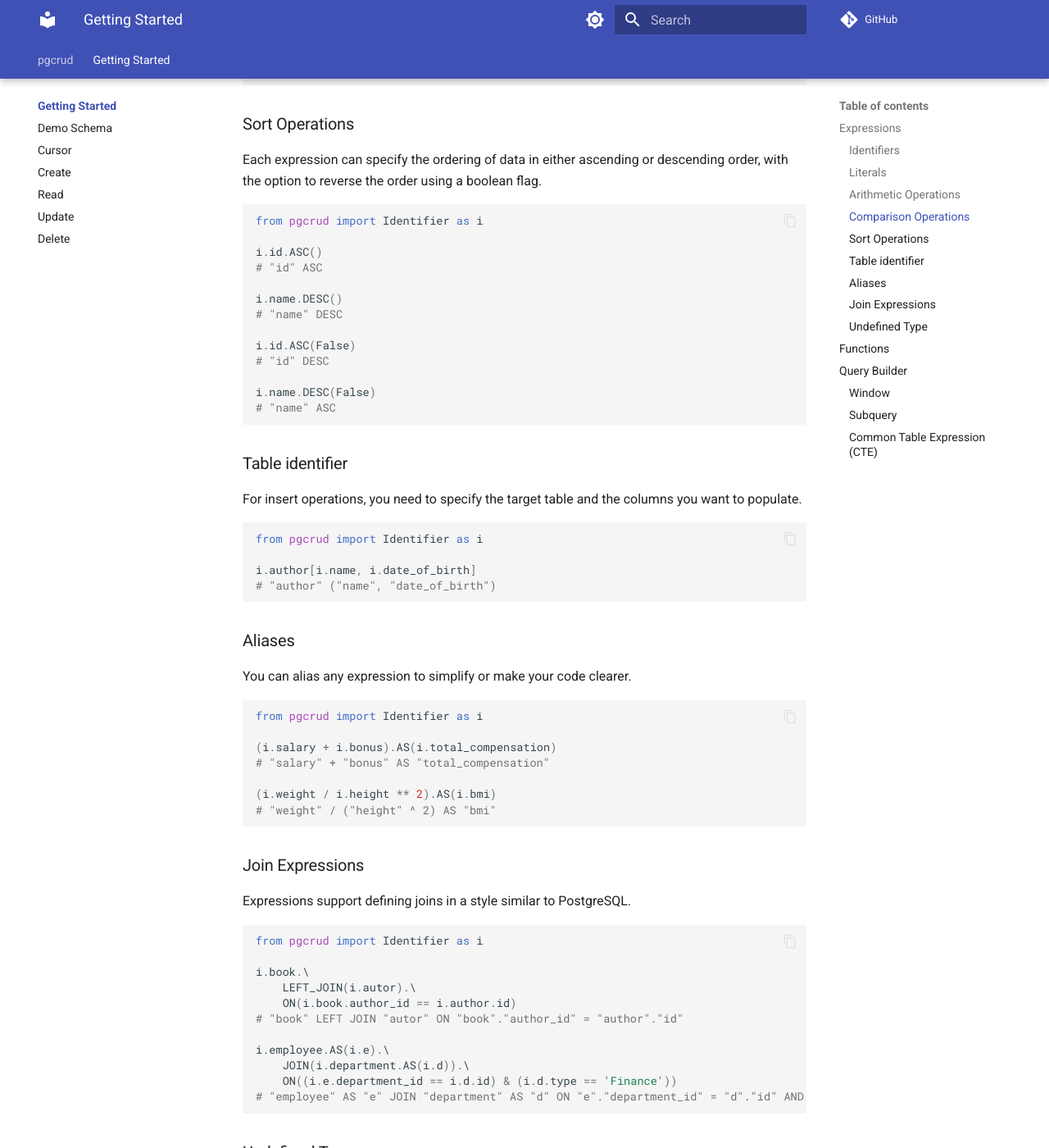
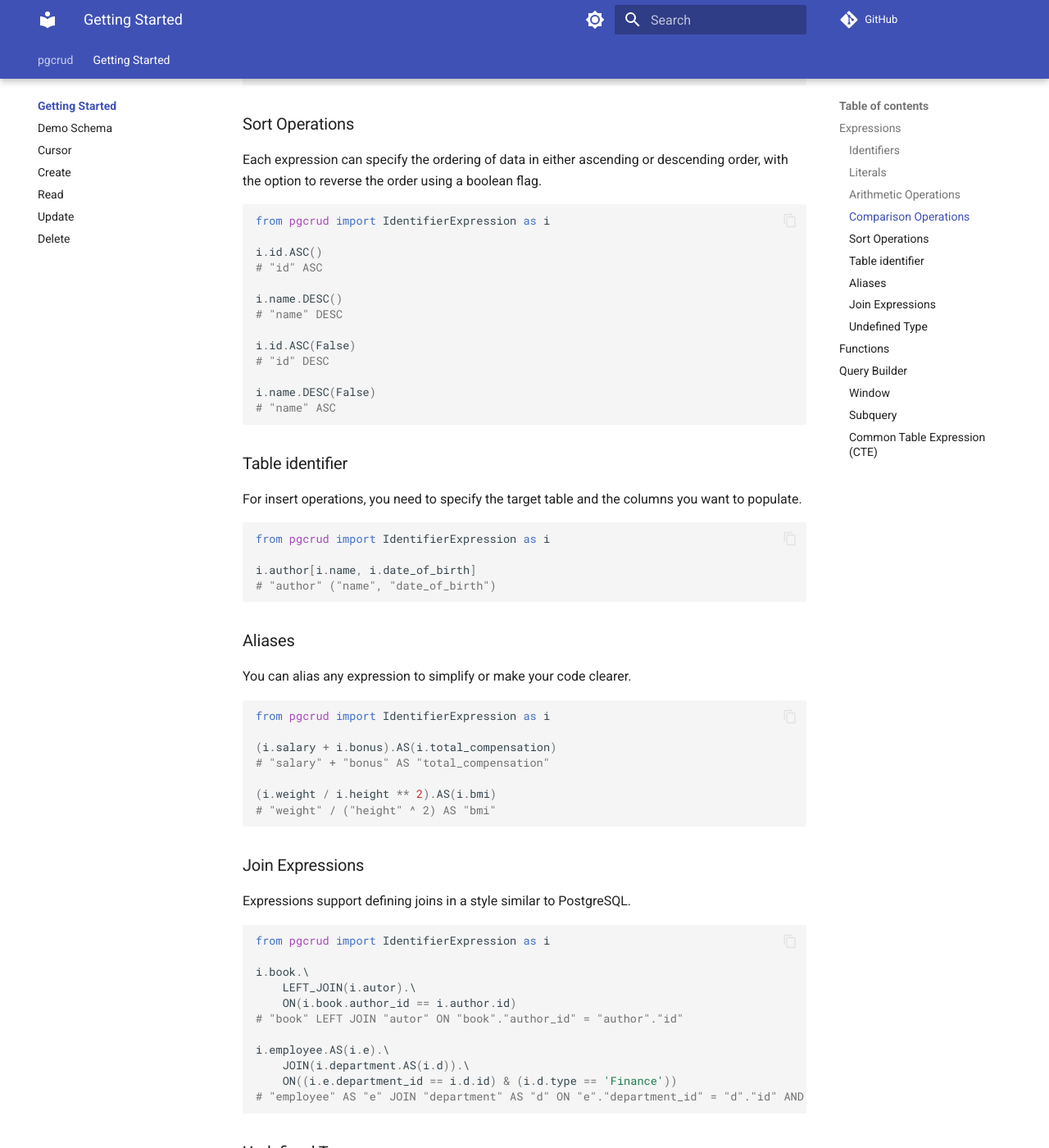
Before and after one commit to dakivara/pgcrud, an MkDocs documentation site: the page built from docs/getting-started/index.md, in a window 1280 px wide and 1400 px high, scrolled down 1963 px. Shown: the whole window at 82% size. Built offline with MkDocs 1.6.1 and Material for MkDocs 9.7.7, drawn with Linux system fonts in a browser that asks for light colours; comment, search, counter and statistics services are not loaded; some of the changed text lies outside the part shown.

Commit message:
update docs

````diff
--- a/docs/getting-started/index.md
+++ b/docs/getting-started/index.md
@@ -22,7 +22,7 @@ again an identifier[^1].
 [^1]: Except for keywords, like `JOIN`, `OVER` or `AS`, which a pre-defined methods of an expression.
 
 ```python
-from pgcrud import Identifier as i
+from pgcrud import IdentifierExpression as i
 
 i.author
 # "author"
@@ -62,7 +62,7 @@ Expressions fully support arithmetic operations with each other and with built-i
 
 
 ```python
-from pgcrud import Identifier as i
+from pgcrud import IdentifierExpression as i
 
 i.salary + i.bonus
 # "salary" + "bonus"
@@ -80,7 +80,7 @@ Expressions fully support comparison operations with each other and with built-i
 chain them logically using the `&` and `|` operators.
 
 ```python
-from pgcrud import Identifier as i
+from pgcrud import IdentifierExpression as i
 
 i.author.id == 1
 # "author"."id" = 1
@@ -100,7 +100,7 @@ i.id.IN(1, 2, 3)
 Each expression can specify the ordering of data in either ascending or descending order, with the option to reverse the order using a boolean flag.
 
 ```python
-from pgcrud import Identifier as i
+from pgcrud import IdentifierExpression as i
 
 i.id.ASC()
 # "id" ASC
@@ -121,7 +121,7 @@ i.name.DESC(False)
 For insert operations, you need to specify the target table and the columns you want to populate.
 
 ```python
-from pgcrud import Identifier as i
+from pgcrud import IdentifierExpression as i
 
 i.author[i.name, i.date_of_birth]
 # "author" ("name", "date_of_birth")
@@ -133,7 +133,7 @@ i.author[i.name, i.date_of_birth]
 You can alias any expression to simplify or make your code clearer.
 
 ```python
-from pgcrud import Identifier as i
+from pgcrud import IdentifierExpression as i
 
 (i.salary + i.bonus).AS(i.total_compensation)
 # "salary" + "bonus" AS "total_compensation"
@@ -147,7 +147,7 @@ from pgcrud import Identifier as i
 Expressions support defining joins in a style similar to PostgreSQL.
 
 ```python
-from pgcrud import Identifier as i
+from pgcrud import IdentifierExpression as i
 
 i.book.\
     LEFT_JOIN(i.autor).\
@@ -167,7 +167,7 @@ feature is particularly useful for handling optional parameters.
 
 ```python
 import pgcrud as pg
-from pgcrud import Identifier as i
+from pgcrud import IdentifierExpression as i
 
 (i.id == 1) & (i.name == pg.UNDEFINED)
 # "id" = 1
@@ -182,7 +182,7 @@ i.id.ASC(pg.UNDEFINED)
 The Function Bearer encapsulates all PostgreSQL functions, which can be used to transform or aggregate database objects.
 
 ```python
-from pgcrud import functions as f, Identifier as i
+from pgcrud import functions as f, IdentifierExpression as i
 
 f.avg(i.salary)
 # avg("salary")
@@ -206,7 +206,7 @@ You can define windows or use the `OVER` clause.
 
 ```python
 import pgcrud as pg
-from pgcrud import functions as f, Identifier as i, QueryBuilder as q
+from pgcrud import functions as f, IdentifierExpression as i, QueryBuilder as q
 
 i.w.AS(
     q.PARTITION_BY(i.product_id).
@@ -224,7 +224,7 @@ i.w.AS(
 You can use subqueries in filter expressions or join expressions.
 
 ```python
-from pgcrud import functions as f, Identifier as i, QueryBuilder as q
+from pgcrud import functions as f, IdentifierExpression as i, QueryBuilder as q
 
 i.id.IN(
     q.SELECT(i.department_id).
@@ -249,7 +249,7 @@ pgcrud provides pre-defined functions for most relevant CRUD operations but does
 such scenarios, you can use the Query Builder to construct your query.
 
 ```python
-from pgcrud import functions as f, Identifier as i, QueryBuilder as q
+from pgcrud import functions as f, IdentifierExpression as i, QueryBuilder as q
 
 q.WITH(
     i.stats.AS(
````
Also changed, not shown: other parts of docs/getting-started/index.md (+4 -4 lines), docs/getting-started/create.md (+14 -14 lines), docs/getting-started/cursor.md (+2 -2 lines), docs/getting-started/read.md (+27 -27 lines), docs/getting-started/update.md (+6 -6 lines), docs/index.md (+8 -8 lines).
